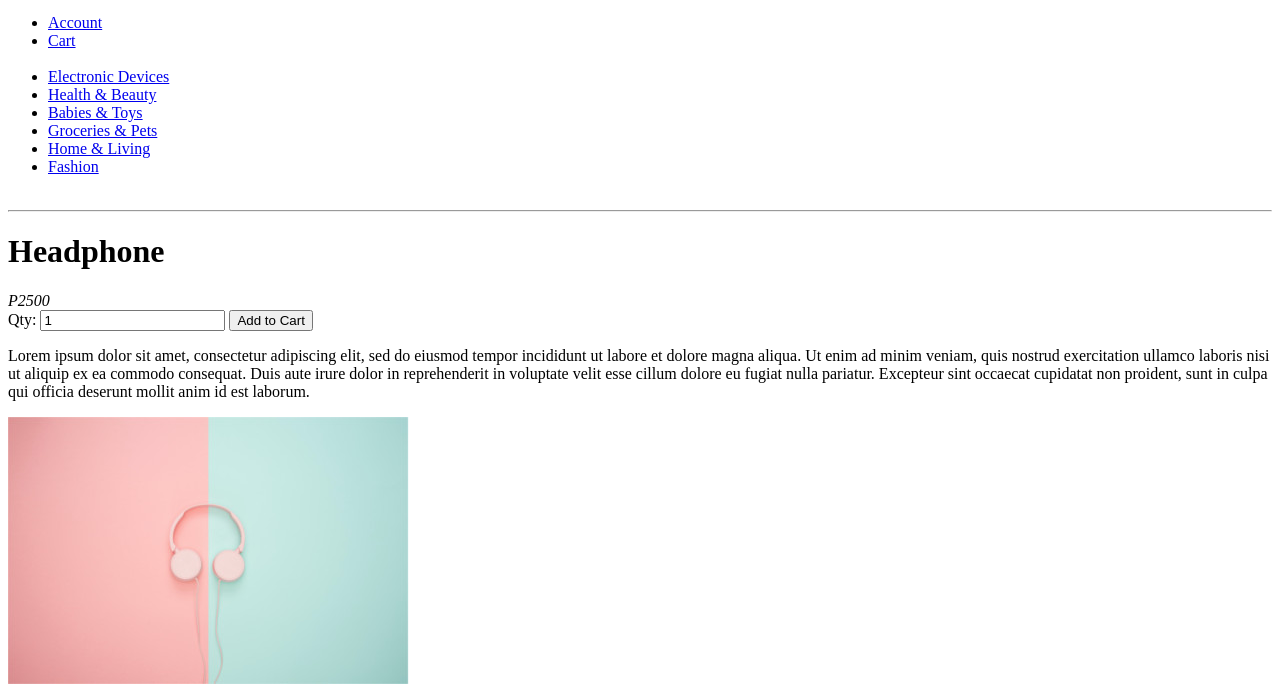
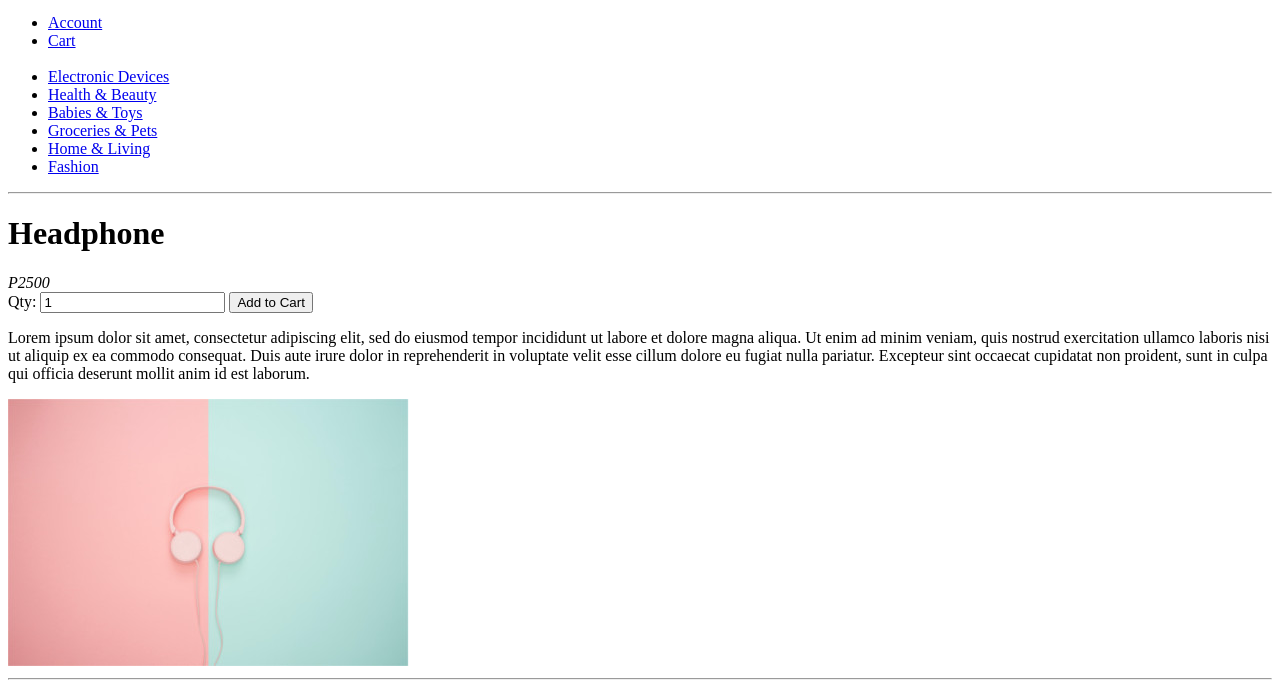
Before and after one commit to Saiyantist/Lazapee-RWD-midterm-exam, a plain HTML site: page products/electronics/headphone.html in a window 1280 px wide. Shown: the part 84-773 px from the top of the page. Drawn offline with Linux system fonts and the light colour scheme.

Commit message:
removed <br> tag from products folder htmls' navigation bars, overlooked

```diff
--- a/products/electronics/headphone.html
+++ b/products/electronics/headphone.html
@@ -21,7 +21,7 @@
             <li><a href="/categories/babies&toys.html">Babies & Toys</a></li>
             <li><a href="/categories/groceries&pets.html">Groceries & Pets</a></li>
             <li><a href="/categories/home&living.html">Home & Living</a></li>
-            <li><a href="/categories/fashion.html">Fashion</a></li><br>
+            <li><a href="/categories/fashion.html">Fashion</a></li>
 
         </ul>
 
```
Also changed, not shown: products/electronics/laptop.html (+1 -1 lines), products/electronics/phone.html (+1 -1 lines).
